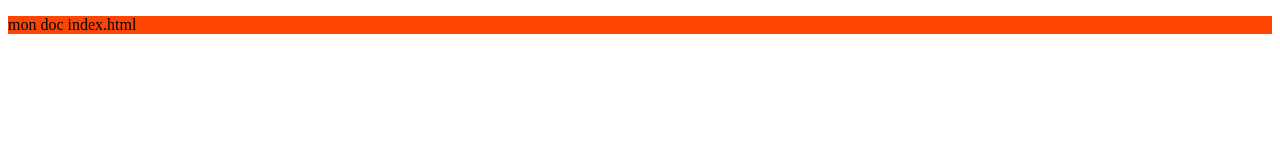
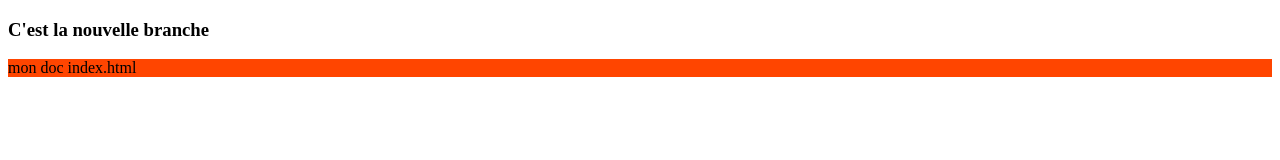
Before and after one commit to Yvette-TCHALA/exo2, a plain HTML site: page index.html in a window 1280 px wide. Drawn offline with Linux system fonts and the light colour scheme.

Commit message:
Ajout vu

```diff
--- a/index.html
+++ b/index.html
@@ -6,6 +6,8 @@
     <title>Document</title>
 </head>
 <body>
+
+    <header><h3>C'est la nouvelle branche</h3></header>
     <p style="background-color: orangered;">mon doc index.html</p>
 </body>
 </html>
```
